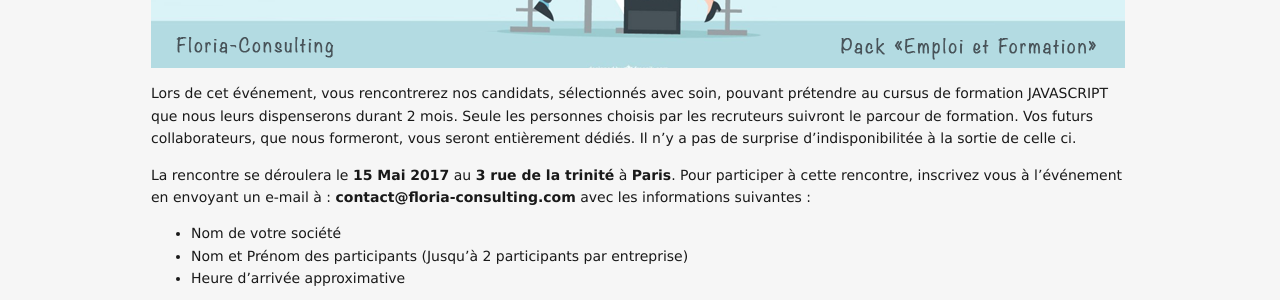
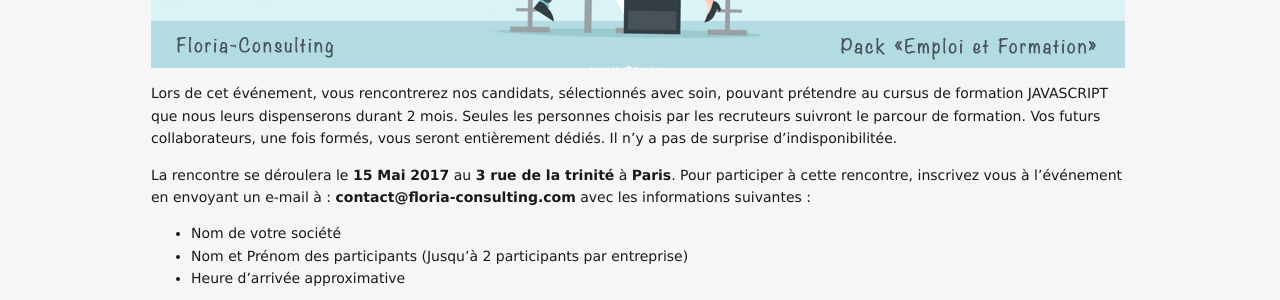
Before and after one commit to ssavajols/floria-consulting, a Jekyll site: the page built from _posts/2017-04-10-rencontrez-nos-candidats.md, in a window 1280 px wide. Shown: the part 687-987 px from the top of the page. Built offline with Jekyll 4.4.1, drawn with Linux system fonts in a browser that asks for light colours.

```diff
--- a/_posts/2017-04-10-rencontrez-nos-candidats.md
+++ b/_posts/2017-04-10-rencontrez-nos-candidats.md
@@ -11,8 +11,8 @@
 ![image here](assets/docs/banner-rencontrez-les-candidats.png)
 
 Lors de cet événement, vous rencontrerez nos candidats, sélectionnés avec soin, pouvant prétendre au cursus de formation JAVASCRIPT que nous leurs
-dispenserons durant 2 mois. Seule les personnes choisis par les recruteurs suivront le parcour de formation. Vos futurs collaborateurs,
-que nous formeront, vous seront entièrement dédiés. Il n'y a pas de surprise d'indisponibilitée à la sortie de celle ci.
+dispenserons durant 2 mois. Seules les personnes choisis par les recruteurs suivront le parcour de formation. Vos futurs collaborateurs,
+une fois formés, vous seront entièrement dédiés. Il n'y a pas de surprise d'indisponibilitée.
 
 La rencontre se déroulera le **15 Mai 2017** au **3 rue de la trinité** à **Paris**. Pour participer à cette rencontre,
 inscrivez vous à l'événement en envoyant un e-mail à : **contact@floria-consulting.com** avec les informations suivantes :
```
